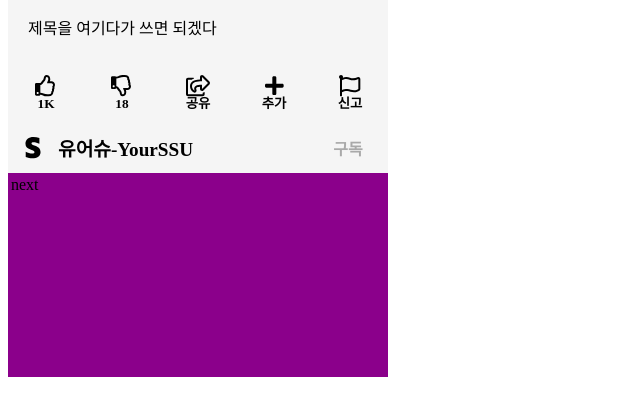
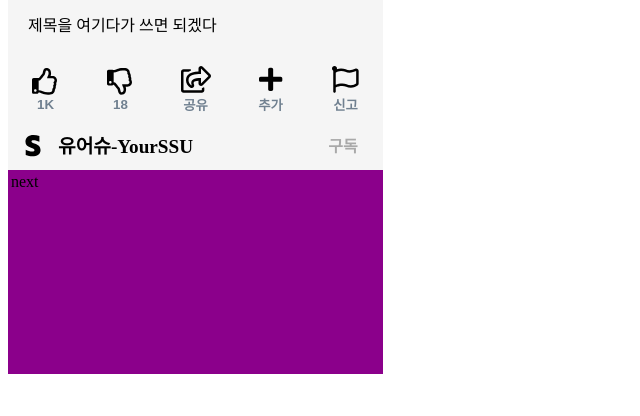
Before and after one commit to dumbokim/clone, a plain HTML site: page index.html in a window 1280 px wide. Shown: the part 292-708 px from the top of the page, without its empty margins (0-640 px from the left). Drawn offline with Linux system fonts and the light colour scheme.

Commit message:
Add files via upload

```diff
--- a/index.html
+++ b/index.html
@@ -27,24 +27,42 @@
         </div>
         <div class="info_like">
             <div class="info_like_" id="one">
-                <i class="far fa-thumbs-up fa-lg"></i>
-                <div id="info">1K</div>
+                <button id="bt_like" onclike="like_click()">
+                    <i class="far fa-thumbs-up fa-2x"></i>
+                    <p id="info_like">1K</p>
+                </button>
+                <button id="bt_like_">
+                    <i class="fas fa-thumbs-up fa-2x"></i>
+                    <p id="info_like">1.1K</p>
+                </button>
             </div>
             <div class="info_like_" id="two">
-                <i class="far fa-thumbs-down fa-lg"></i>
-                <div id="info">18</div>
+                <button id="bt_dislike">
+                    <i class="far fa-thumbs-down fa-2x"></i>
+                    <p id="info_dislike">18</p>
+                </button>
+                <button id="bt_dislike_">
+                    <i class="fas fa-thumbs-down fa-2x"></i>
+                    <p id="info_dislike">19</p>
+                </button>
             </div>
             <div class="info_like_" id="three">
-                <i class="far fa-share-square fa-lg"></i>
-                <div id="info">공유</div>
+                <button>
+                    <i class="far fa-share-square fa-2x"></i>
+                    <p id="info_share">공유</p>
+                </button>
             </div>
             <div class="info_like_" id="four">
-                <i class="fas fa-plus fa-lg"></i>
-                <div id="info">추가</div>
+                <button>
+                    <i class="fas fa-plus fa-2x"></i>
+                    <p id="info_plus">추가</p>
+                </button>
             </div>
             <div class="info_like_" id="five">
-                <i class="far fa-flag fa-lg"></i>
-                <div id="info">신고</div>
+                <button>
+                    <i class="far fa-flag fa-2x"></i>
+                    <p id="info_report">신고</p>
+                </button>
             </div>
         </div>
         <div class="info_tuber">
--- a/main.css
+++ b/main.css
@@ -2,7 +2,7 @@
 body {
   height: 660px;
   /* min-height: 660px; */
-  width: 380px;
+  width: 375px;
   /* min-width: 360px; */
   font-family: "Hanna";
 }
@@ -90,6 +90,32 @@ i.info_like {
   font-size: smaller;
 }
 
+/* .info_like > p {
+  margin: 0;
+} */
+
+.info_like p {
+  margin: 2px;
+  font-weight: bolder;
+  color: slategrey;
+}
+.info_like button {
+  width: 100%;
+  height: 100%;
+  padding-left: 1px;
+  padding-right: 1px;
+  border: 0;
+  background-color: whitesmoke;
+}
+/* p#info_share {
+  margin: 0;
+} */
+#bt_like_ {
+  display: none;
+}
+#bt_dislike_ {
+  display: none;
+}
 .info_tuber {
   display: grid;
   grid-template-columns: 50px auto 80px;
```
